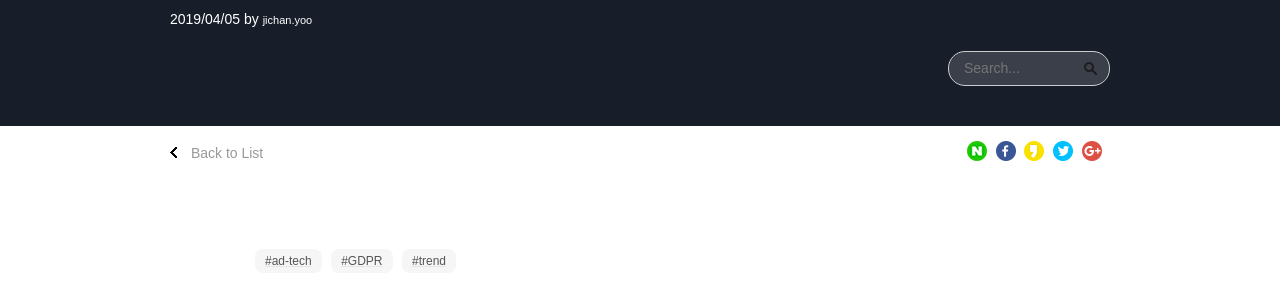
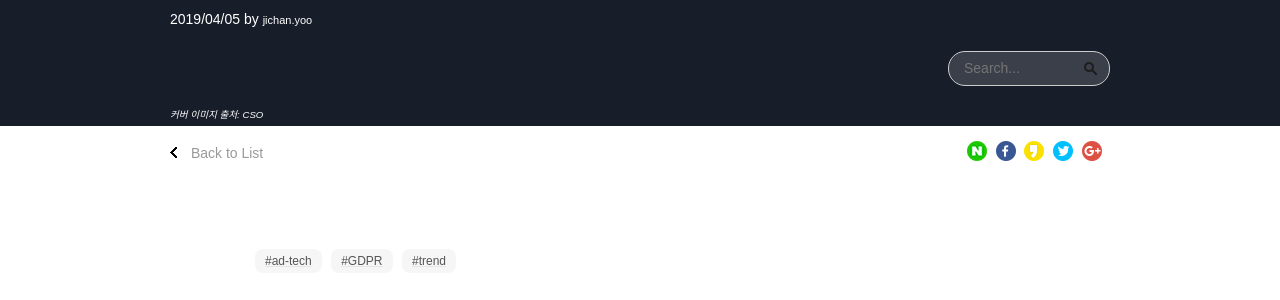
Before and after one commit to mobidays-dev/mobilab, a Jekyll site: the page built from _posts/2019-04-05-데이터-프라이버시와-애드테크.md, in a window 1280 px wide and 900 px high. Shown: the part 184-484 px from the top of the window. Built offline with Jekyll 4.4.1, drawn with Linux system fonts in a browser that asks for light colours; comment, search, counter and statistics services are not loaded.

Commit message:
Update Draft “2019-04-05-데이터-프라이버시와-애드테크”

```diff
--- a/_posts/2019-04-05-데이터-프라이버시와-애드테크.md
+++ b/_posts/2019-04-05-데이터-프라이버시와-애드테크.md
@@ -4,7 +4,9 @@ title: 데이터 프라이버시와 애드테크
 author: jichan.yoo
 date: '2019-04-05 11:17'
 image: /static/images/데이터 프라이버시와 애드테크 main.jpg
-cover: {}
+cover:
+  link: 'https://www.csoonline.com'
+  title: CSO
 tags:
   - ad-tech
   - GDPR
```
